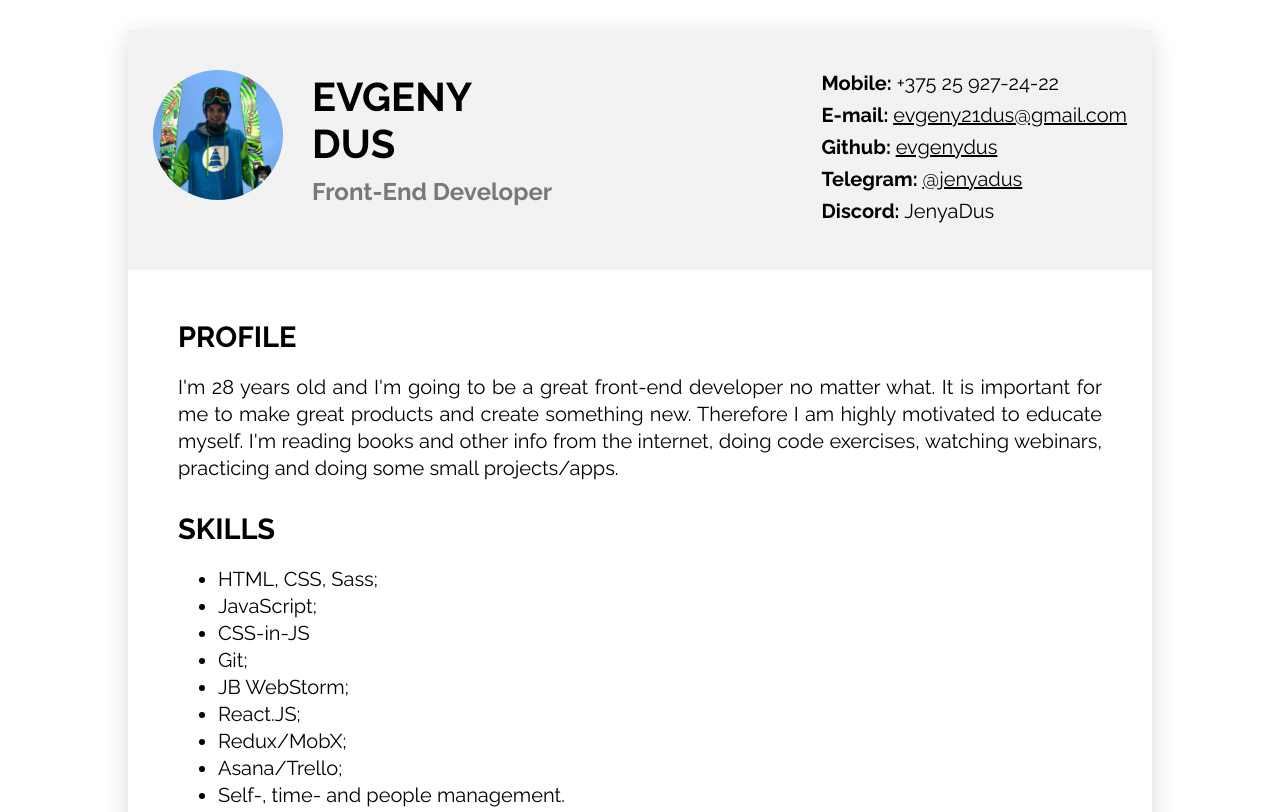
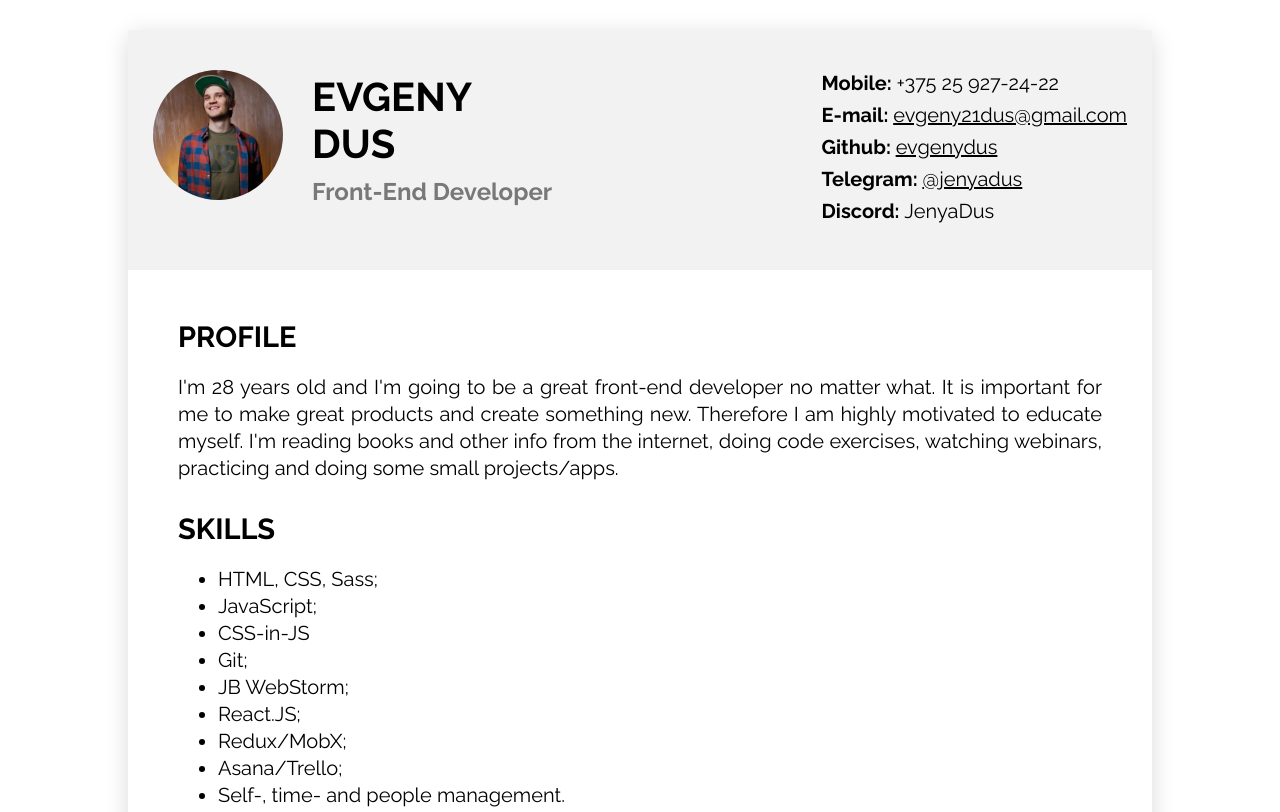
Before and after one commit to evgenydus/rsschool-cv, a plain HTML site: page index.html in a window 1280 px wide. Shown: the top 812 px of the page. Drawn offline with Linux system fonts and the light colour scheme.

Commit message:
fix: change avatar and fix validation warnings

```diff
--- a/index.html
+++ b/index.html
@@ -2,8 +2,6 @@
 <html lang="en">
 <head>
   <meta charset="UTF-8">
-  <meta name="viewport"
-        content="width=device-width, user-scalable=no, initial-scale=1.0, maximum-scale=1.0, minimum-scale=1.0">
   <meta http-equiv="X-UA-Compatible" content="ie=edge">
   <link href="https://fonts.googleapis.com/css?family=Raleway:400,700&display=swap"
         rel="stylesheet">
@@ -13,7 +11,7 @@
 <body>
 <header class="header">
   <div class="avatar-block">
-    <img class="avatar" src="./assets/images/ava_ski.jpg" alt="avatar">
+    <img class="avatar" src="./assets/images/ava.jpg" alt="avatar">
     <div class="name-block">
       <h2 class="name">EVGENY<br> DUS</h2>
       <h4 class="profession">Front-End Developer</h4>
```
Also changed, not shown: assets/images/ava.jpg (added), assets/images/ava_ski.jpg (deleted), 2 other files.
